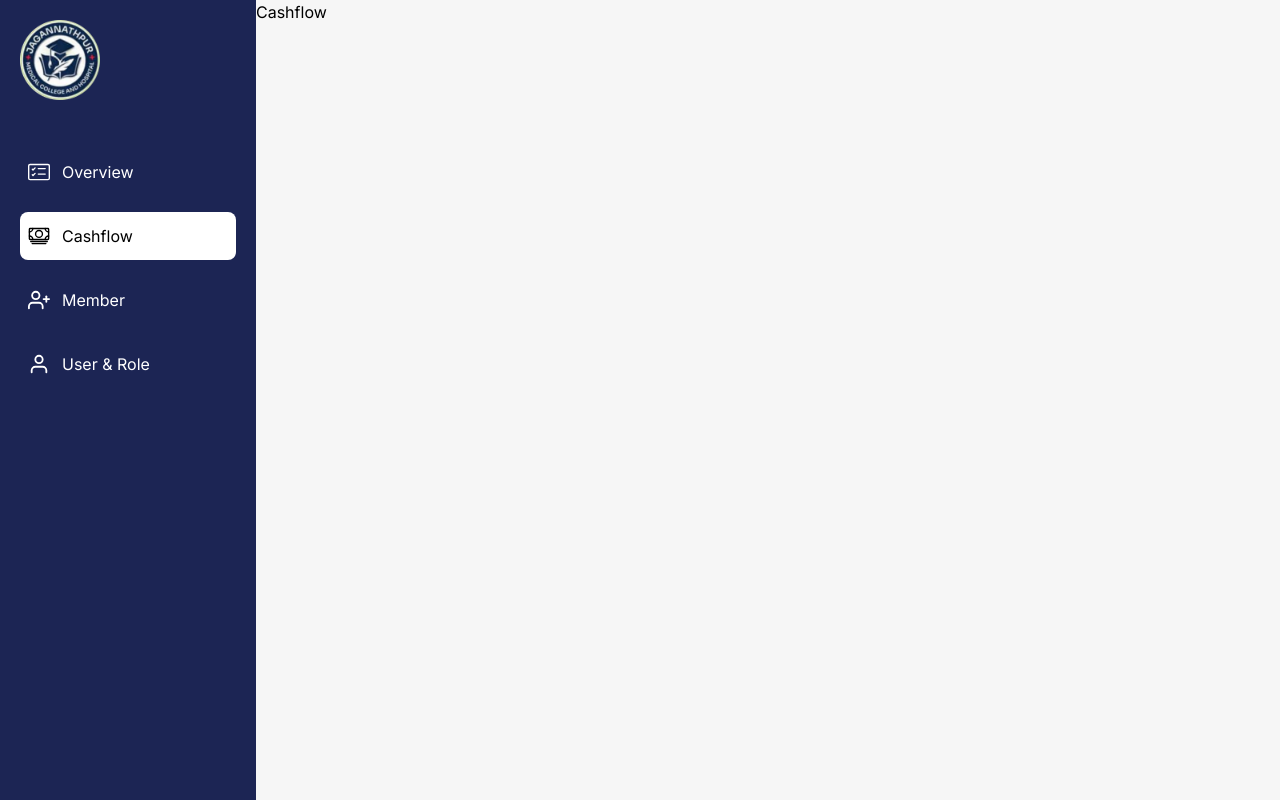
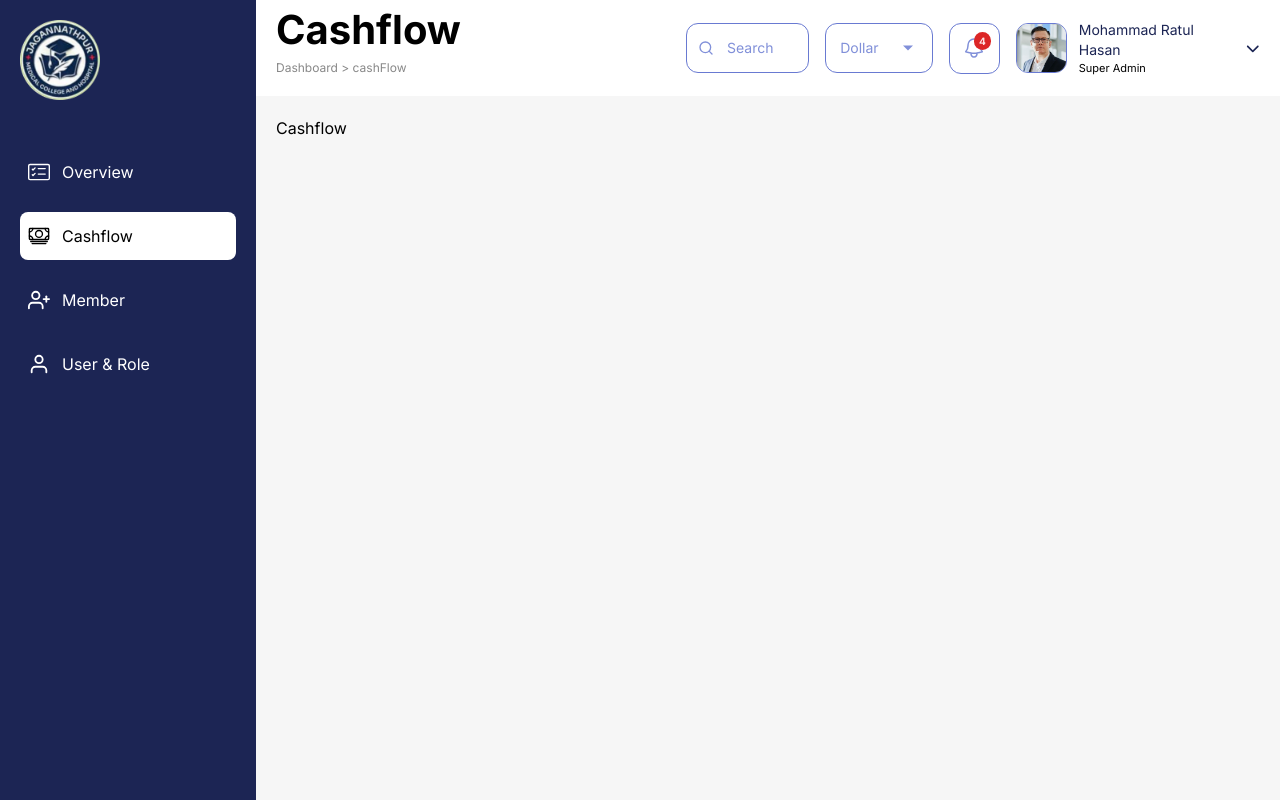
Before and after one commit to developer-shourav/Jagannathpur_Hospital_Dashboard, a Next.js app: page /cashFlow in a window 1280 px wide. Built offline with nearby package versions, Linux system fonts and the light colour scheme.

Commit message:
all page header added

```diff
--- a/app/cashFlow/page.tsx
+++ b/app/cashFlow/page.tsx
@@ -1,10 +1,15 @@
+import PageHead from "../components/PageHead/PageHead";
 
 const page = () => {
-    return (
-        <div>
-            Cashflow
-        </div>
-    );
+  return (
+    <div className="w-full ">
+      <PageHead pageTitle="Cashflow" routeName="cashFlow" />
+
+      <div className="p-5">
+        <h1 className="">Cashflow</h1>
+      </div>
+    </div>
+  );
 };
 
 export default page;
--- a/app/components/PageHead/PageHead.tsx
+++ b/app/components/PageHead/PageHead.tsx
@@ -3,24 +3,31 @@ import { useState } from "react";
 import { FiSearch } from "react-icons/fi";
 import { IoMdArrowDropdown } from "react-icons/io";
 import { HiOutlineBell } from "react-icons/hi2";
-import adminImage from '@/public/assets/images/admin.jpeg';
+import adminImage from '@/public/assets/images/adminSmall.jpeg';
+import Image from "next/image";
+import { FaChevronDown } from "react-icons/fa6";
 
-const PageHead = () => {
+type PageHeadProps = {
+    routeName: string,
+    pageTitle: string
+}
+
+const PageHead = ({routeName, pageTitle}: PageHeadProps) => {
   const [currencyDropdownOpen, setCurrencyDropdownOpen] = useState(false);
   const [notificationDropdownOpen, setNotificationDropdownOpen] = useState(false);
 
   return (
     <div className="px-5 w-full bg-white flex justify-between items-center">
       <div className="w-5/12">
-        <h2 className="font-bold text-[40px] mt-0">{"Overview"}</h2>
+        <h2 className="font-bold text-[40px] mt-0">{pageTitle}</h2>
         <p className="text-xs text-[#888888] pb-5">
           {" "}
-          Dashboard {">"} {"Home"}
+          Dashboard {">"} {routeName}
         </p>
       </div>
 
-      <div className="w-7/12">
-        <div className="flex items-center gap-3">
+      <div className="w-7/12 ">
+        <div className="flex items-center justify-between gap-4">
           {/* ---------Search Bar---------- */}
           <div className="relative w-[126px] h-[51px]">
             <div className="absolute inset-y-0 left-0 flex items-center pl-3 pointer-events-none">
@@ -134,6 +141,19 @@ const PageHead = () => {
               </div>
             )}
           </div>
+
+          {/* ---------Use & Admin info ----------- */}
+          <div className="flex justify-between items-center gap-3 ">
+           <Image src={adminImage} alt="User Image" width={51} height={51} className=" border border-[#697AD2] rounded-xl" />
+           <div>
+            <p className="text-[#1C2554] text-sm">Mohammad Ratul Hasan</p>
+            <p className="text-[11px] text-[##5F5F5F]">Super Admin</p>
+           </div>
+
+           <FaChevronDown className="text-[#1C2554] text-sm" />
+
+
+          </div>
         </div>
       </div>
     </div>
--- a/app/layout.tsx
+++ b/app/layout.tsx
@@ -19,7 +19,7 @@ export default function RootLayout({
     <html lang="en">
       <body className={inter.className}>
         {/* -----------Web  Container with max width----------- */}
-        <main className="max-w-[1300px] mx-auto">
+        <main className="max-w-[1330px] mx-auto">
           {/* ---------main section------- */}
           <div className="flex justify-center ">
             {/* ---------Menu For Large Devices------- */}
--- a/app/member/page.tsx
+++ b/app/member/page.tsx
@@ -1,10 +1,15 @@
+import PageHead from "../components/PageHead/PageHead";
 
 const page = () => {
-    return (
-        <div>
-            Member
-        </div>
-    );
+  return (
+    <div className="w-full ">
+      <PageHead pageTitle="Member" routeName="member" />
+
+      <div className="p-5">
+        <h1 className="">Member</h1>
+      </div>
+    </div>
+  );
 };
 
 export default page;
--- a/app/page.tsx
+++ b/app/page.tsx
@@ -3,7 +3,7 @@ import PageHead from "./components/PageHead/PageHead";
 export default function Home() {
   return (
     <div className="w-full ">
-      <PageHead />
+      <PageHead pageTitle="Overview" routeName="Home" />
 
       <div className="p-5">
         <h1 className="">Home</h1>
--- a/app/userRole/page.tsx
+++ b/app/userRole/page.tsx
@@ -1,11 +1,15 @@
-
+import PageHead from "../components/PageHead/PageHead";
 
 const page = () => {
-    return (
-        <div>
-          User & Role
-        </div>
-    );
+  return (
+    <div className="w-full ">
+      <PageHead pageTitle="User & Role" routeName="userRole" />
+
+      <div className="p-5">
+        <h1 className="">User & Role</h1>
+      </div>
+    </div>
+  );
 };
 
 export default page;
```
Also changed, not shown: public/assets/images/admin.jpeg (deleted), public/assets/images/adminSmall.jpeg (added).
